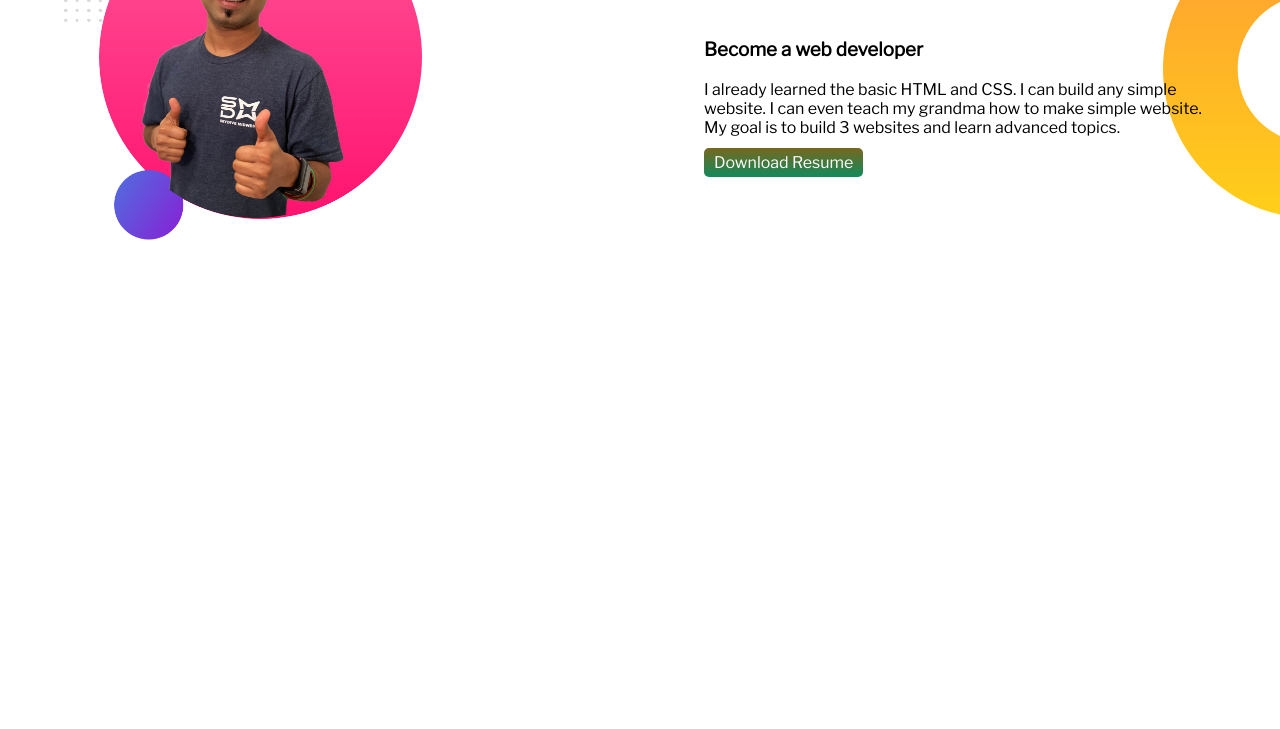
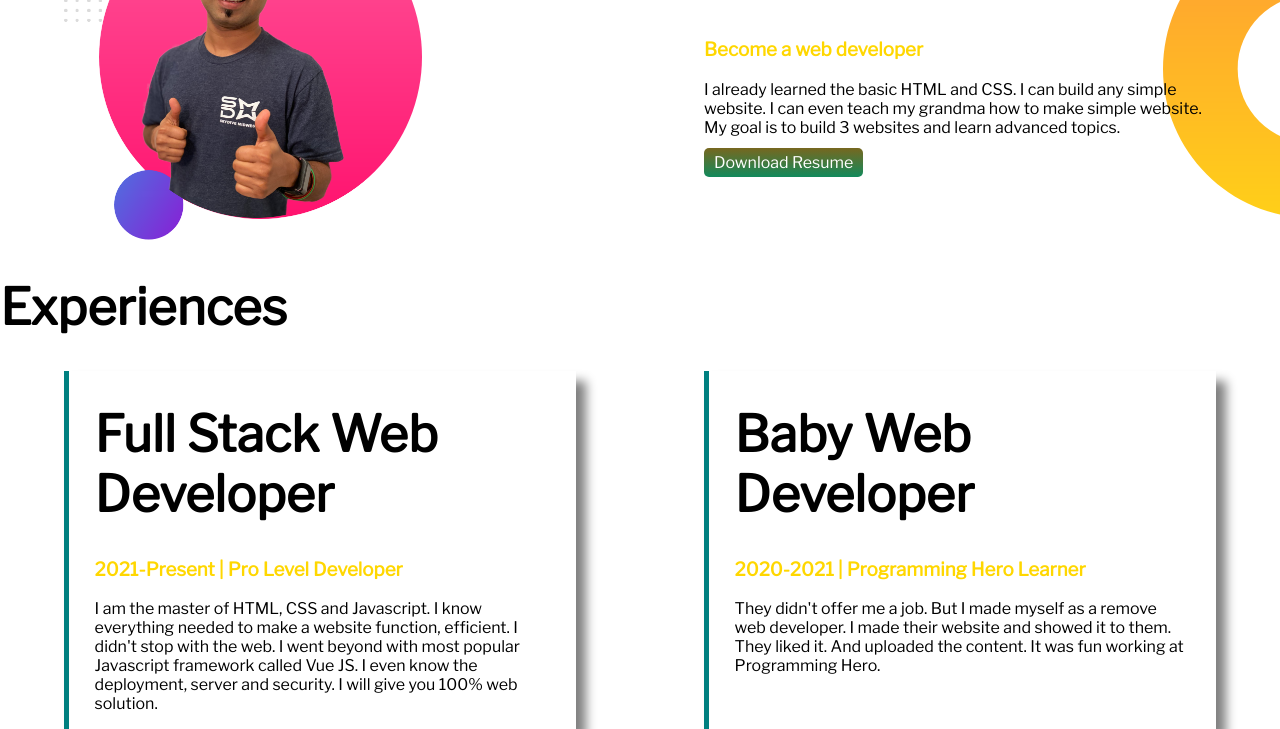
Before and after one commit to abulkhair75010/DeveloperPortfolio, a plain HTML site: page index.html in a window 1280 px wide. Shown: the part 502-1231 px from the top of the page. Before the commit the page ends 800 px from the top, so only its background shows below. Drawn offline with nearby package versions, Linux system fonts and the light colour scheme.

Commit message:
experiences added

```diff
--- a/index.html
+++ b/index.html
@@ -39,13 +39,36 @@
         </div>
         <div class="half-width">
             <h1>Dream Big </h1>
-            <h3>Become a web developer</h3>
+            <h3 class="Football">Become a web developer</h3>
             <p>I already learned the basic HTML and CSS. I can build any simple website. I can even teach my grandma how
                 to make simple website. My goal is to build 3 websites and learn advanced topics.</p>
             <a class="resume" target="_blank" href="https://bbc.com">Download Resume</a>
 
         </div>
+    </section class="experience">
+    <h1>Experiences</h1>
+    <div class="stack">
+        <div class="full">
+            <h1>Full Stack Web Developer</h1>
+            <h3 class="Football">2021-Present | Pro Level Developer</h3>
+            <p>
+                I am the master of HTML, CSS and Javascript. I know everything needed to make a website function,
+                efficient.
+                I didn't stop with the web. I went beyond with most popular Javascript framework called Vue JS. I even
+                know
+                the deployment, server and security. I will give you 100% web solution.
+            </p>
+        </div>
+        <div class="full">
+            <h1>Baby Web Developer</h1>
+            <h3 class="Football">2020-2021 | Programming Hero Learner</h3>
+            <p>They didn't offer me a job. But I made myself as a remove web developer. I made their website and showed
+                it
+                to them. They liked it. And uploaded the content. It was fun working at Programming Hero.</p>
+        </div>
+    </div>
 
+    <section>
 
     </section>
 
--- a/style.css
+++ b/style.css
@@ -58,3 +58,18 @@ section {
     background-repeat: no-repeat;
     background-position: right;
 }
+
+.stack {
+    display: flex;
+
+}
+
+.full {
+    width: 50%;
+    margin-left: 5%;
+    margin-right: 5%;
+    padding-left: 2%;
+    padding-right: 2%;
+    border-left: 5px solid teal;
+    box-shadow: 10px 10px 10px gray;
+}
```
